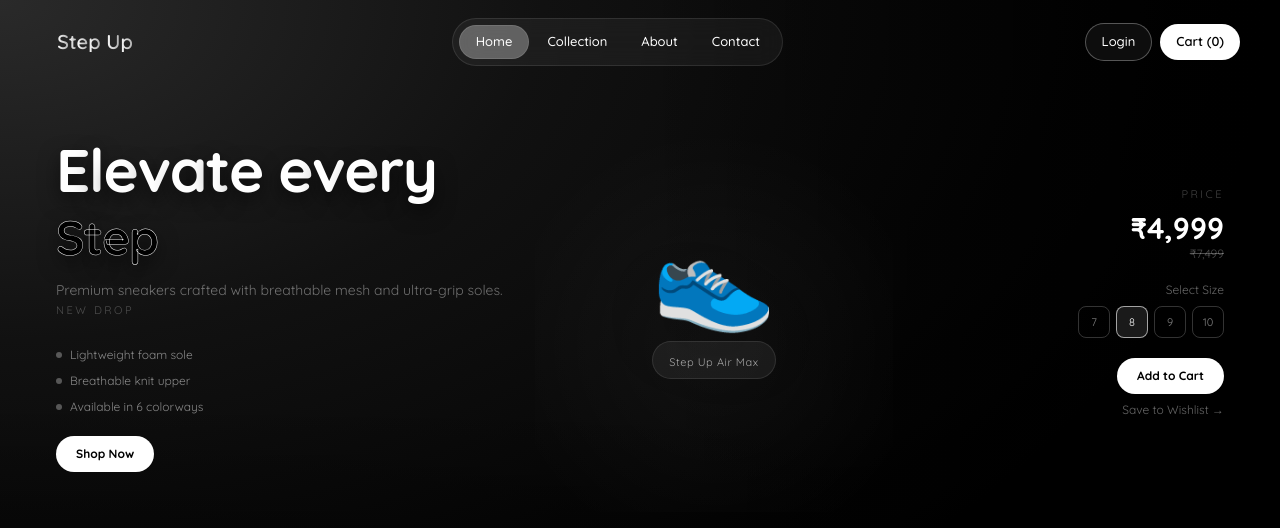
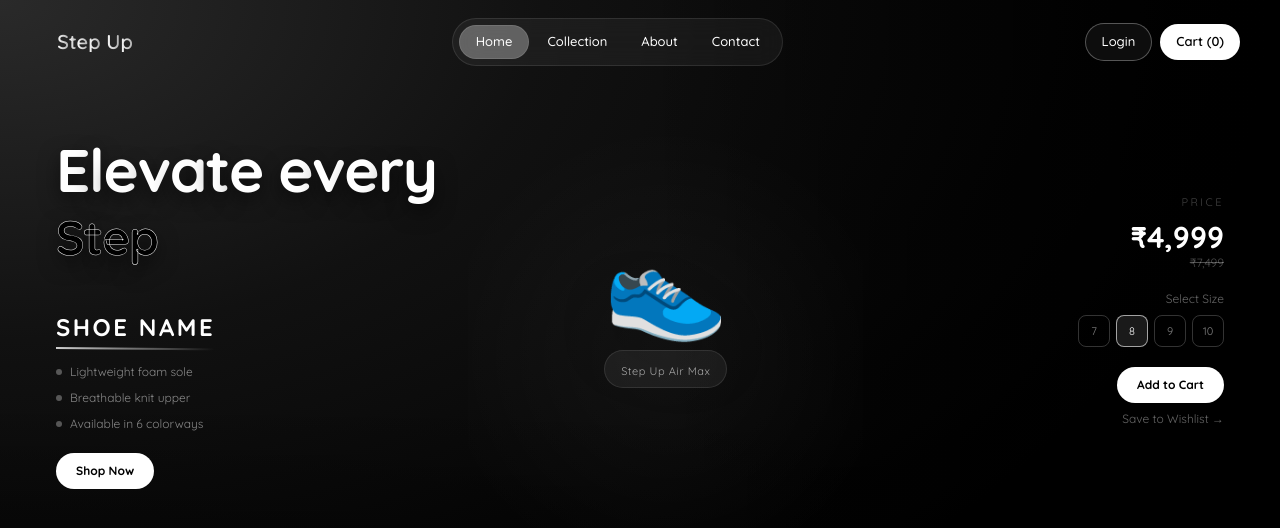
Before and after one commit to hrithik-nonia/step-up, a React (Vite) app: page / in a window 1280 px wide. Shown: the top 528 px of the page. Built offline with nearby package versions, Linux system fonts and the light colour scheme.

Commit message:
shpoe name rext animated

```diff
--- a/src/conponents/content-section.jsx
+++ b/src/conponents/content-section.jsx
@@ -6,6 +6,8 @@ gsap.registerPlugin(SplitText);
 
 const ContentSection = () => {
   useGSAP(() => {
+    const tl = gsap.timeline();
+
     const lines = gsap.utils.toArray(".hero-text");
 
     const splits = [];
@@ -21,6 +23,7 @@ const ContentSection = () => {
 
       gsap.from(split.chars, {
         x: -60,
+        y: -40,
         opacity: 0,
         duration: 0.5,
         stagger: 0.03,
@@ -29,7 +32,30 @@ const ContentSection = () => {
       });
     });
 
-    // ✅ proper cleanup
+    // SHOE TEXT
+    tl.from(
+      ".shoe-text",
+      {
+        y: 40,
+        opacity: 0,
+        duration: 0.5,
+        ease: "power3.out",
+      },
+      "+=0.7",
+    );
+
+    //UNDERLINE
+    tl.fromTo(
+      ".shoe-underline",
+      { scaleX: 0, transformOrigin: "left" },
+      {
+        scaleX: 1,
+        duration: 0.5,
+        ease: "power2.out",
+      },
+    );
+
+    // proper cleanup
     return () => {
       splits.forEach((s) => s.revert());
     };
@@ -56,12 +82,14 @@ const ContentSection = () => {
             >
               Step
             </h1>
-            <p className="text-white/40 text-sm leading-relaxed">
-              Premium sneakers crafted with breathable mesh and ultra-grip
-              soles.
-            </p>
-            <p className="text-white/25 text-[11px] tracking-[2.5px] uppercase mb-2">
-              New Drop
+
+            <p className="shoe-text text-white text-2xl tracking-[2.5px] uppercase mt-8 font-bold relative inline-block">
+              shoe name
+              <span
+                className="shoe-underline absolute left-0 bottom-[-6px] w-full h-[2px]
+                bg-gradient-to-r from-white to-transparent
+                rotate-[0.5deg] blur-[0.3px] opacity-80"
+              ></span>
             </p>
           </div>
           <ul className="flex flex-col gap-2">
```
